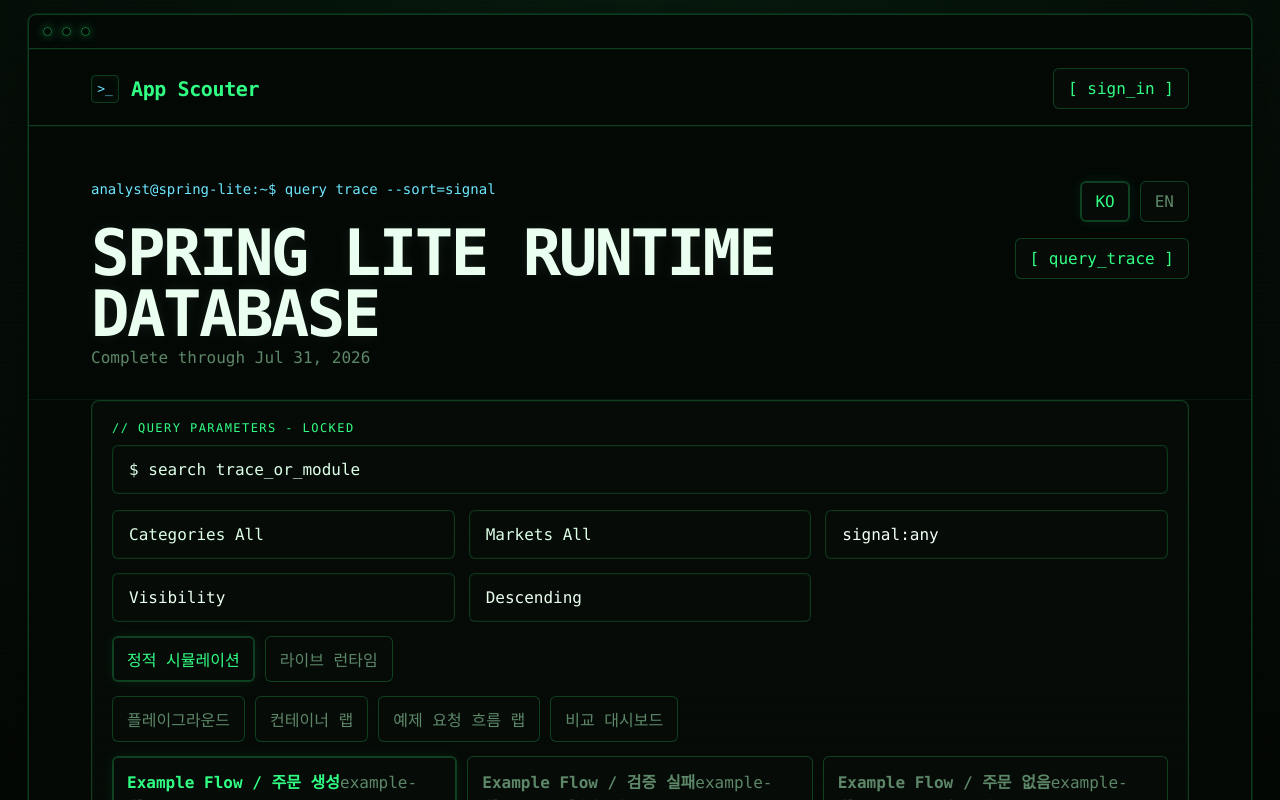
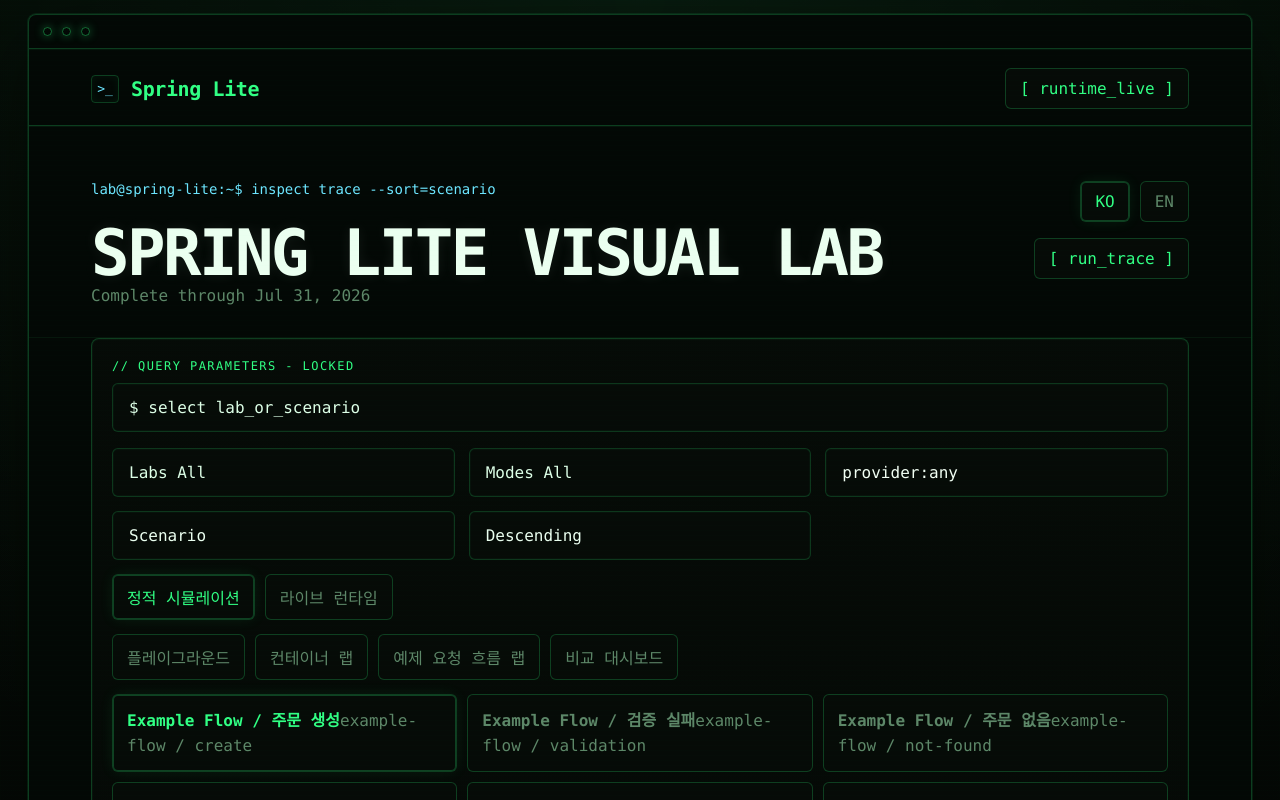
Before and after one commit to polynomeer/spring-lite, a React (Vite) app in the folder visual-lab-app/: page / in a window 1280 px wide. Shown: the top 800 px of the page. Built offline with nearby package versions, Linux system fonts and the light colour scheme; no server answers.

Commit message:
refactor(visual-lab-app): align console copy with spring-lite

```diff
--- a/visual-lab-app/src/app/App.tsx
+++ b/visual-lab-app/src/app/App.tsx
@@ -74,10 +74,10 @@ export function App() {
   const displayError = translateUiError(traceError, locale);
   const consoleText = locale === "ko"
     ? {
-        signIn: "[ sign_in ]",
-        saveQuery: "[ query_trace ]",
-        command: "analyst@spring-lite:~$ query trace --sort=signal",
-        title: "SPRING LITE RUNTIME DATABASE",
+        statusAction: "[ runtime_live ]",
+        saveQuery: "[ run_trace ]",
+        command: "lab@spring-lite:~$ inspect trace --sort=scenario",
+        title: "SPRING LITE VISUAL LAB",
         subtitle: "Complete through Jul 31, 2026",
         queryLocked: "// QUERY PARAMETERS - LOCKED",
         moreFilters: "▸ More filters",
@@ -90,18 +90,18 @@ export function App() {
         supportLayout: "LAYOUT",
         runPrimary: "[ run_trace ]",
         rerun: "[ rerun_last ]",
-        searchPlaceholder: "$ search trace_or_module",
-        categoryLabel: "Categories All",
-        marketLabel: "Markets All",
-        signalLabel: "signal:any",
-        sortLabel: "Visibility",
+        searchPlaceholder: "$ select lab_or_scenario",
+        categoryLabel: "Labs All",
+        marketLabel: "Modes All",
+        signalLabel: "provider:any",
+        sortLabel: "Scenario",
         orderLabel: "Descending"
       }
     : {
-        signIn: "[ sign_in ]",
-        saveQuery: "[ save_query ]",
-        command: "analyst@spring-lite:~$ query trace --sort=signal",
-        title: "SPRING LITE RUNTIME DATABASE",
+        statusAction: "[ runtime_live ]",
+        saveQuery: "[ run_trace ]",
+        command: "lab@spring-lite:~$ inspect trace --sort=scenario",
+        title: "SPRING LITE VISUAL LAB",
         subtitle: "Complete through Jul 31, 2026",
         queryLocked: "// QUERY PARAMETERS - LOCKED",
         moreFilters: "▸ More filters",
@@ -114,11 +114,11 @@ export function App() {
         supportLayout: "LAYOUT",
         runPrimary: "[ run_trace ]",
         rerun: "[ rerun_last ]",
-        searchPlaceholder: "$ search trace_or_module",
-        categoryLabel: "Categories All",
-        marketLabel: "Markets All",
-        signalLabel: "signal:any",
-        sortLabel: "Visibility",
+        searchPlaceholder: "$ select lab_or_scenario",
+        categoryLabel: "Labs All",
+        marketLabel: "Modes All",
+        signalLabel: "provider:any",
+        sortLabel: "Scenario",
         orderLabel: "Descending"
       };
 
@@ -158,11 +158,11 @@ export function App() {
         <div className="site-header">
           <div className="brand-mark">
             <span className="brand-dot">&gt;_</span>
-            <strong>App Scouter</strong>
+            <strong>Spring Lite</strong>
           </div>
           <div className="header-actions">
             <button className="ghost-button console-auth" type="button">
-              {consoleText.signIn}
+              {consoleText.statusAction}
             </button>
           </div>
         </div>
```
